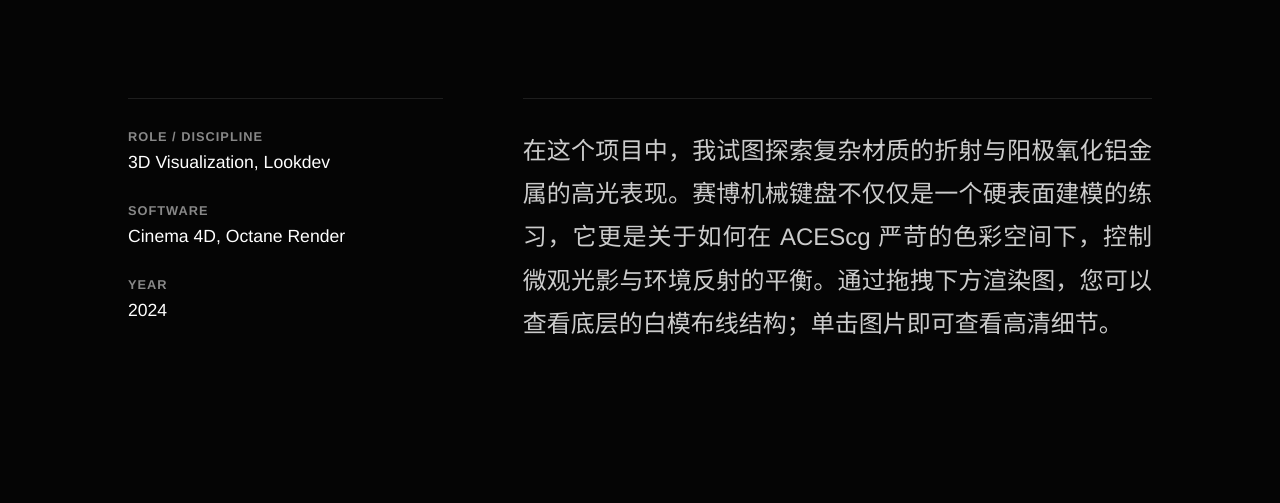
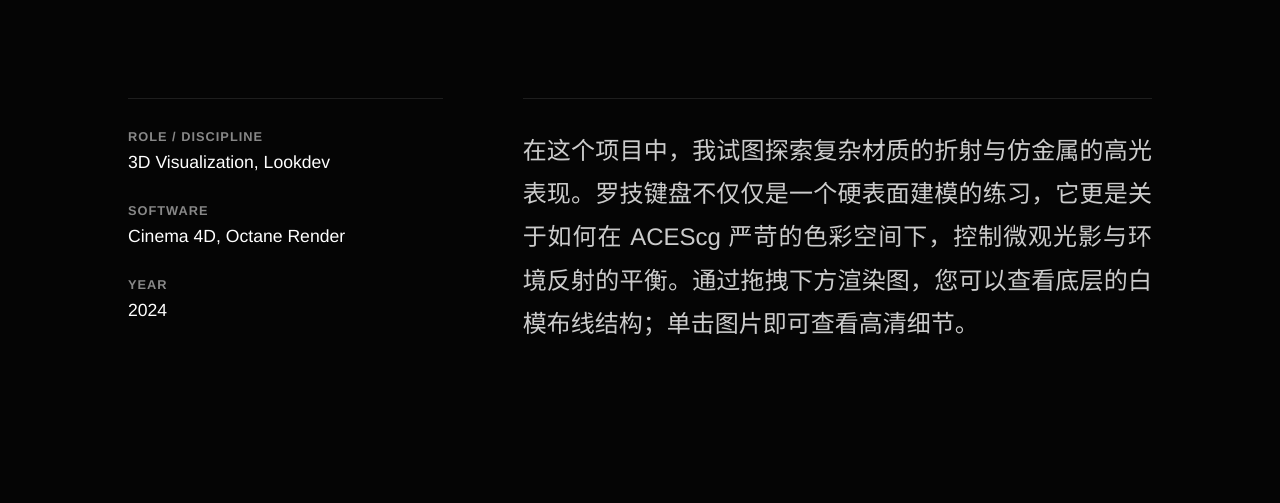
Before and after one commit to enve126454-cyber/-OC-, a plain HTML site: page logitech-keyboard.html in a window 1280 px wide. Shown: the part 882-1385 px from the top of the page. Drawn offline with Linux system fonts and the light colour scheme.

Commit message:
Update logitech-keyboard.html

```diff
--- a/logitech-keyboard.html
+++ b/logitech-keyboard.html
@@ -129,7 +129,7 @@
             <div class="meta-item"><h4>Year</h4><p>2024</p></div>
         </div>
         <div class="brief-text">
-            在这个项目中，我试图探索复杂材质的折射与阳极氧化铝金属的高光表现。赛博机械键盘不仅仅是一个硬表面建模的练习，它更是关于如何在 ACEScg 严苛的色彩空间下，控制微观光影与环境反射的平衡。通过拖拽下方渲染图，您可以查看底层的白模布线结构；单击图片即可查看高清细节。
+            在这个项目中，我试图探索复杂材质的折射与仿金属的高光表现。罗技键盘不仅仅是一个硬表面建模的练习，它更是关于如何在 ACEScg 严苛的色彩空间下，控制微观光影与环境反射的平衡。通过拖拽下方渲染图，您可以查看底层的白模布线结构；单击图片即可查看高清细节。
         </div>
     </section>
 
```
